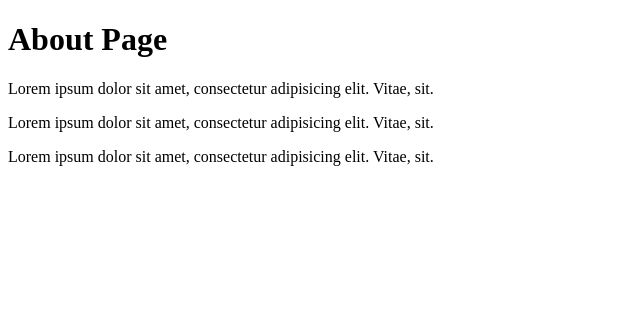
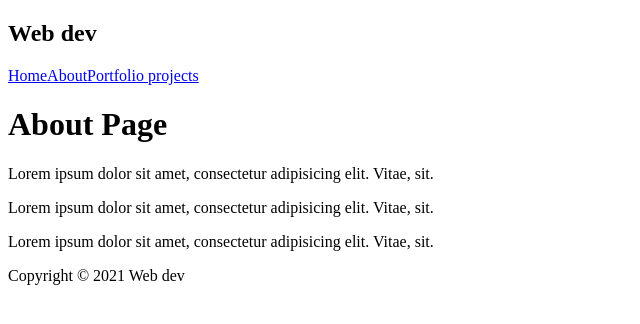
Before and after one commit to kioshiokamoto/gatsby-portfolio-example, a Gatsby site: page /about in a window 1280 px wide. Shown: the whole page, without its empty margins (0-640 px from the left). Built offline with nearby package versions, Linux system fonts and the light colour scheme; Gatsby itself is replaced by a stand-in of ours.

Commit message:
:package: NEW: Create layout and wrap pages

```diff
--- /dev/null
+++ b/src/components/Layout.js
@@ -0,0 +1,18 @@
+import React from 'react'
+import Navbar from './Navbar'
+
+const Layout = ({children}) => {
+    return (
+        <div className="layout">
+            <Navbar />
+            <div className="content">
+                {children}
+            </div>
+            <footer>
+                <p>Copyright &copy; {new Date().getFullYear()} Web dev</p>
+            </footer>
+        </div>
+    )
+}
+
+export default Layout
--- a/src/pages/404.js
+++ b/src/pages/404.js
@@ -1,11 +1,14 @@
-import React from 'react'
+import React from "react"
+import Layout from "../components/Layout"
 
 const error_404 = () => {
   return (
+    <Layout>
       <div>
         <h2> 404 Not found</h2>
         <p>Sorry, that page doesn't exist</p>
       </div>
+    </Layout>
   )
 }
 
--- a/src/pages/about.js
+++ b/src/pages/about.js
@@ -1,14 +1,23 @@
-import React from 'react'
+import React from "react"
+import Layout from "../components/Layout"
 
 const about = () => {
-    return (
-        <div>
-            <h1>About Page</h1>
-            <p>Lorem ipsum dolor sit amet, consectetur adipisicing elit. Vitae, sit.</p>
-            <p>Lorem ipsum dolor sit amet, consectetur adipisicing elit. Vitae, sit.</p>
-            <p>Lorem ipsum dolor sit amet, consectetur adipisicing elit. Vitae, sit.</p>
-        </div>
-    )
+  return (
+    <Layout>
+      <div>
+        <h1>About Page</h1>
+        <p>
+          Lorem ipsum dolor sit amet, consectetur adipisicing elit. Vitae, sit.
+        </p>
+        <p>
+          Lorem ipsum dolor sit amet, consectetur adipisicing elit. Vitae, sit.
+        </p>
+        <p>
+          Lorem ipsum dolor sit amet, consectetur adipisicing elit. Vitae, sit.
+        </p>
+      </div>
+    </Layout>
+  )
 }
 
 export default about
--- a/src/pages/index.js
+++ b/src/pages/index.js
@@ -1,15 +1,16 @@
 import React from "react"
-import Navbar from "../components/Navbar"
+import Layout from "../components/Layout"
 
 export default function Home() {
   return (
+    <Layout>
       <section>
-    <Navbar />
         <div>
           <h2>Design</h2>
           <h3>Develop & Deploy</h3>
           <p>Web developer based in Lima</p>
         </div>
       </section>
+    </Layout>
   )
 }
--- a/src/pages/projects/index.js
+++ b/src/pages/projects/index.js
@@ -1,11 +1,14 @@
-import React from 'react'
+import React from "react"
+import Layout from "../../components/Layout"
 
 const index = () => {
   return (
+    <Layout>
       <div>
         <h1>Portfolio</h1>
         <h3>Projects & Websites I've created</h3>
       </div>
+    </Layout>
   )
 }
 
```
Lines whose indentation alone changed are shown as unchanged.
